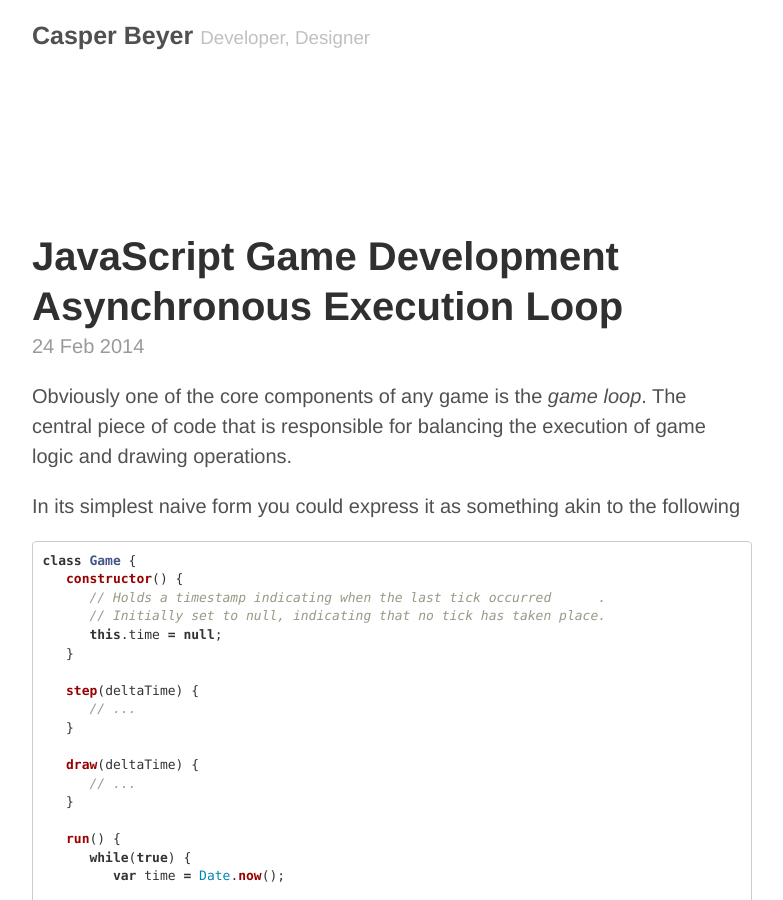
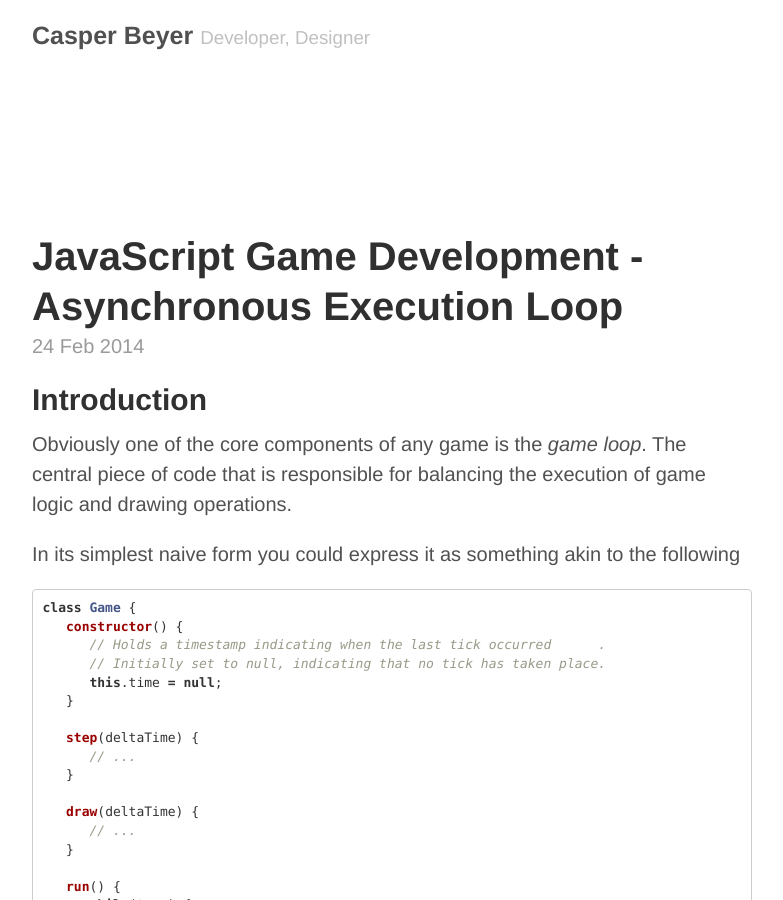
Before and after one commit to caspervonb/__caspervonb.github.io, a Jekyll site: the page built from _posts/2014-02-24-javascript-game-development-asynchronous-execution-loop.md, in a window 1280 px wide and 900 px high. Shown: the whole window, without its empty margins (248-1031 px from the left). Built offline with Jekyll 4.4.1, drawn with Linux system fonts in a browser that asks for light colours; Markdown is read by kramdown in place of the engine named in the settings.

Commit message:
Updated 2014-02-24-javascript-game-development-asynchronous-execution-loop.md

```diff
--- a/_posts/2014-02-24-javascript-game-development-asynchronous-execution-loop.md
+++ b/_posts/2014-02-24-javascript-game-development-asynchronous-execution-loop.md
@@ -1,9 +1,10 @@
 ---
 layout: post
-title: JavaScript Game Development Asynchronous Execution Loop
+title: "JavaScript Game Development - Asynchronous Execution Loop"
 published: true
 ---
 
+## Introduction
 Obviously one of the core components of any game is the _game loop_. The
 central piece of code that is responsible for balancing the execution of
 game logic and drawing operations.
```
